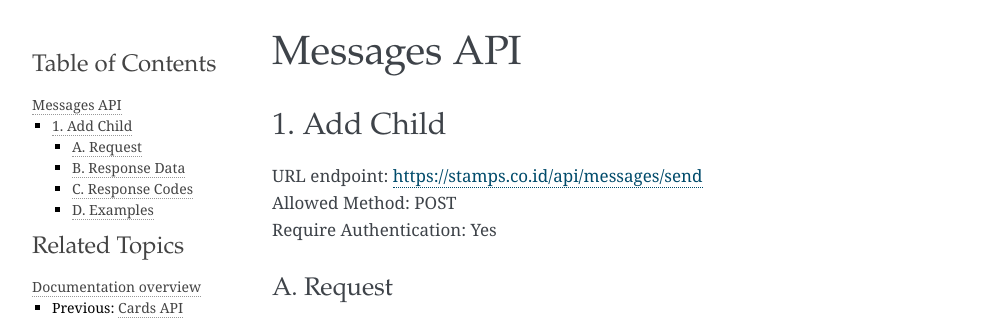
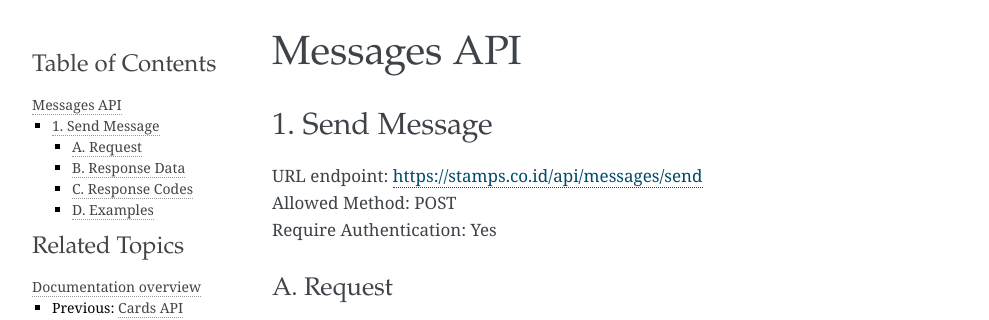
Before and after one commit to ui/stamps-api-docs, a Sphinx documentation site: the page built from source/messages_api.rst, in a window 1280 px wide. Shown: the top 320 px of the page, without its empty margins (148-1137 px from the left). Built offline with Sphinx 7.4.7, drawn with Linux system fonts in a browser that asks for light colours.

Commit message:
Update source/messages_api.rst
Co-authored-by: robbieadi <adirobbie@gmail.com>

```diff
--- a/source/messages_api.rst
+++ b/source/messages_api.rst
@@ -2,7 +2,7 @@
 Messages API
 ************************************
 
-1. Add Child
+1. Send Message
 ===============
 | URL endpoint: https://stamps.co.id/api/messages/send
 | Allowed Method: POST
```
